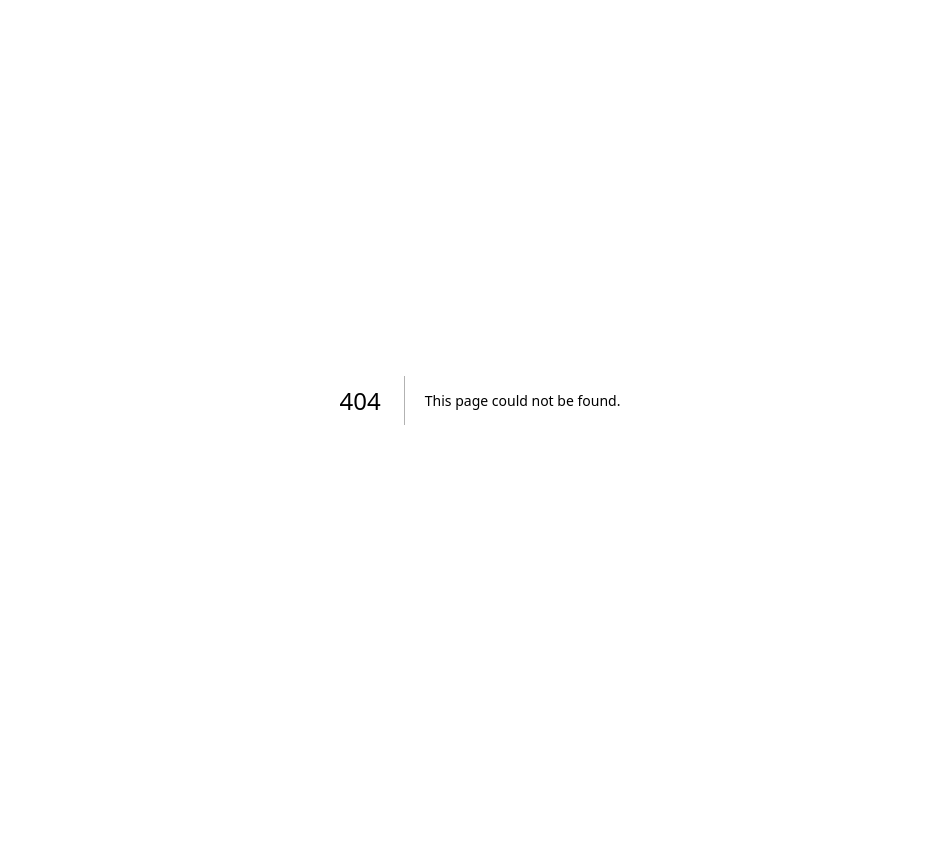
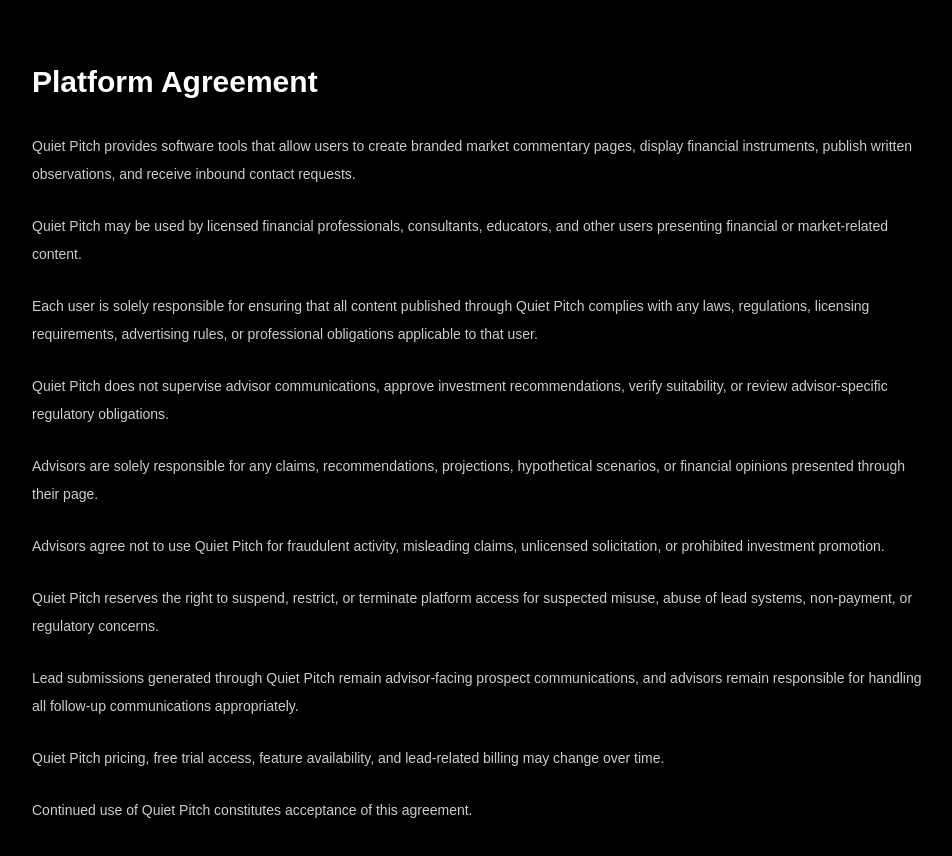
Before and after one commit to ByteBotanist/quietpitch-site, a Next.js app: page /platform-agreement in a window 1280 px wide. Before the commit this address had no page. Shown: the top 856 px of the page, without its empty margins (160-1112 px from the left). Before the commit the page ends 800 px from the top, so only its background shows below. Built offline with nearby package versions, Linux system fonts and the light colour scheme.

Commit message:
Add legal pages: privacy terms disclaimer
:wq#

```diff
--- /dev/null
+++ b/app/disclaimer/page.tsx
@@ -0,0 +1,27 @@
+export default function DisclaimerPage() {
+  return (
+    <main className="min-h-screen bg-black text-white px-6 py-16">
+      <div className="max-w-4xl mx-auto">
+        <h1 className="text-3xl font-bold mb-8">Disclaimer</h1>
+
+        <div className="space-y-6 text-white/80 leading-7 text-sm">
+          <p>
+            Information presented through Quiet Pitch is for informational purposes only.
+          </p>
+
+          <p>
+            Nothing displayed constitutes investment advice or a solicitation to buy or sell securities.
+          </p>
+
+          <p>
+            Financial data may be delayed or sourced from third-party providers.
+          </p>
+
+          <p>
+            Past performance does not guarantee future results.
+          </p>
+        </div>
+      </div>
+    </main>
+  );
+}
--- a/app/layout.tsx
+++ b/app/layout.tsx
@@ -5,6 +5,9 @@
 export const metadata: Metadata = {
   title: "Quiet Pitch – Market views that convert leads",
   description: "A branded market dashboard for financial advisors with built-in lead capture.",
+  icons: {
+    icon: "/QuietPitch-AlthLogo.png",
+  },
 };
 
 export default function RootLayout({
--- /dev/null
+++ b/app/platform-agreement/page.tsx
@@ -0,0 +1,61 @@
+export default function AdvisorAgreementPage() {
+  return (
+    <main className="min-h-screen bg-black text-white px-6 py-16">
+      <div className="max-w-4xl mx-auto">
+        <h1 className="text-3xl font-bold mb-8">Platform Agreement</h1>
+
+        <div className="space-y-6 text-white/80 leading-7 text-sm">
+          <p>
+            Quiet Pitch provides software tools that allow users to create branded market commentary pages,
+            display financial instruments, publish written observations, and receive inbound contact requests.
+        </p>
+
+          <p>
+            Quiet Pitch may be used by licensed financial professionals, consultants, educators,
+            and other users presenting financial or market-related content.
+        </p>
+
+        <p>
+            Each user is solely responsible for ensuring that all content published through Quiet Pitch
+            complies with any laws, regulations, licensing requirements, advertising rules,
+            or professional obligations applicable to that user.
+        </p>
+
+          <p>
+            Quiet Pitch does not supervise advisor communications, approve investment recommendations,
+            verify suitability, or review advisor-specific regulatory obligations.
+          </p>
+
+          <p>
+            Advisors are solely responsible for any claims, recommendations, projections,
+            hypothetical scenarios, or financial opinions presented through their page.
+          </p>
+
+          <p>
+            Advisors agree not to use Quiet Pitch for fraudulent activity, misleading claims,
+            unlicensed solicitation, or prohibited investment promotion.
+          </p>
+
+          <p>
+            Quiet Pitch reserves the right to suspend, restrict, or terminate platform access
+            for suspected misuse, abuse of lead systems, non-payment, or regulatory concerns.
+          </p>
+
+          <p>
+            Lead submissions generated through Quiet Pitch remain advisor-facing prospect communications,
+            and advisors remain responsible for handling all follow-up communications appropriately.
+          </p>
+
+          <p>
+            Quiet Pitch pricing, free trial access, feature availability, and lead-related billing
+            may change over time.
+          </p>
+
+          <p>
+            Continued use of Quiet Pitch constitutes acceptance of this agreement.
+          </p>
+        </div>
+      </div>
+    </main>
+  );
+}
--- /dev/null
+++ b/app/privacy/page.tsx
@@ -0,0 +1,34 @@
+export default function PrivacyPage() {
+  return (
+    <main className="min-h-screen bg-black text-white px-6 py-16">
+      <div className="max-w-4xl mx-auto">
+        <h1 className="text-3xl font-bold mb-8">Privacy Policy</h1>
+
+        <div className="space-y-6 text-white/80 leading-7 text-sm">
+          <p>
+            Quiet Pitch collects information voluntarily submitted through advisor contact forms,
+            including name, email address, phone number, country, state, and optional messages.
+          </p>
+
+          <p>
+            Submitted lead information is securely stored and delivered only to the advisor
+            associated with the selected page.
+          </p>
+
+          <p>
+            Quiet Pitch does not sell prospect information to third parties.
+          </p>
+
+          <p>
+            Platform data may be processed for analytics, fraud prevention, lead delivery,
+            and service reliability.
+          </p>
+
+          <p>
+            Advisors remain responsible for their own privacy obligations regarding client data.
+          </p>
+        </div>
+      </div>
+    </main>
+  );
+}
--- /dev/null
+++ b/app/terms/page.tsx
@@ -0,0 +1,32 @@
+export default function TermsPage() {
+  return (
+    <main className="min-h-screen bg-black text-white px-6 py-16">
+      <div className="max-w-4xl mx-auto">
+        <h1 className="text-3xl font-bold mb-8">Terms of Use</h1>
+
+        <div className="space-y-6 text-white/80 leading-7 text-sm">
+          <p>
+            Quiet Pitch is a software platform for financial professionals to present market commentary
+            and receive prospect inquiries.
+          </p>
+
+          <p>
+            Quiet Pitch is not an investment adviser, broker-dealer, or financial institution.
+          </p>
+
+          <p>
+            Advisors are solely responsible for all content displayed on advisor pages.
+          </p>
+
+          <p>
+            Quiet Pitch reserves the right to suspend access for misuse or regulatory concerns.
+          </p>
+
+          <p>
+            Continued use of the platform constitutes acceptance of these terms.
+          </p>
+        </div>
+      </div>
+    </main>
+  );
+}
--- a/components/Footer.tsx
+++ b/components/Footer.tsx
@@ -1,4 +1,6 @@
 // components/Footer.tsx
+import Link from "next/link";
+
 export default function Footer() {
   const year = new Date().getFullYear();
   return (
@@ -6,8 +8,10 @@
       <div className="max-w-6xl mx-auto px-4 py-6 text-xs text-white/60 flex flex-col md:flex-row md:items-center md:justify-between gap-2">
         <span>© {year} Quiet Pitch. All rights reserved.</span>
         <span className="space-x-3">
-          <a href="/privacy" className="hover:text-blue-200">Privacy</a>
-          <a href="/terms" className="hover:text-blue-200">Terms</a>
+          <Link href="/privacy" className="hover:text-blue-200 transition-colors">Privacy</Link>
+          <Link href="/terms" className="hover:text-blue-200 transition-colors">Terms</Link>
+          <Link href="/disclaimer" className="hover:text-blue-200 transition-colors">Disclaimer</Link>
+          <Link href="/advisor-agreement" className="hover:text-blue-200 transition-colors">Advisor Agreement</Link>
         </span>
       </div>
     </footer>
```
Also changed, not shown: Run + Notes.txt (deleted), app/QuietPitch-AltLogo.png (added), 1 other file (tests, documents, lock files or other folders).
